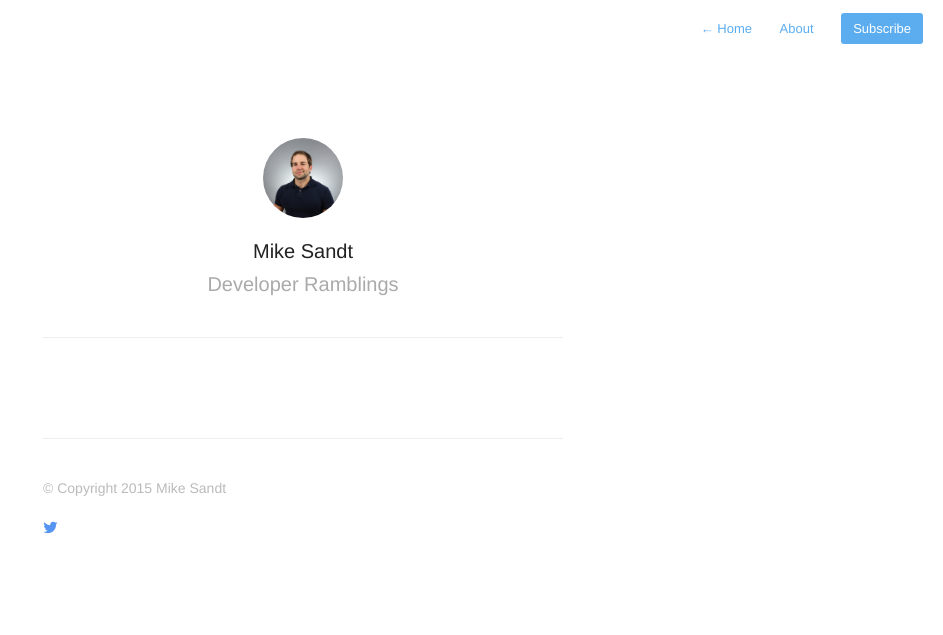
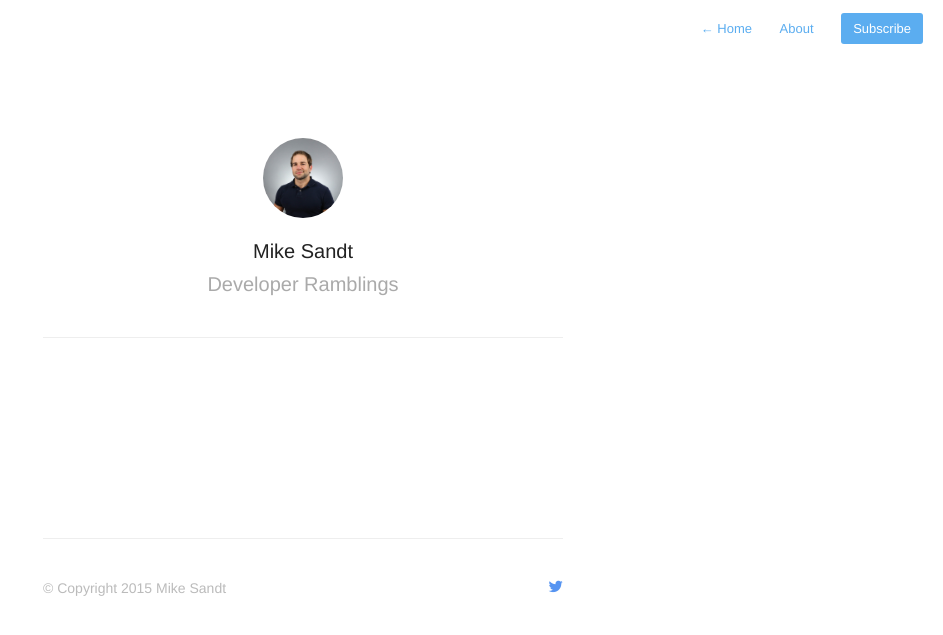
Before and after one commit to msandt3/msandt3.github.io, a Jekyll site: the page built from index.html, in a window 1280 px wide. Shown: the top 635 px of the page, without its empty margins (337-1280 px from the left). Built offline with Jekyll 4.4.1, drawn with Linux system fonts in a browser that asks for light colours; nearby versions of some CDN libraries; Markdown is read by kramdown in place of the engine named in the settings; the list of posts is cut into pages by our own code.

Commit message:
Footer styles

```diff
--- a/assets/css/style.css
+++ b/assets/css/style.css
@@ -432,6 +432,16 @@ Post List
 	box-shadow: inset 0 1px 0 #eee;
 	padding: 40px 0 0 0;
 	margin-top: 100px;
+	display: inline-block;
+	width: 100%;
+}
+
+.copyright {
+	float: left;
+}
+
+.icons {
+	float: right;
 }
 
 /* Post Page */
```
